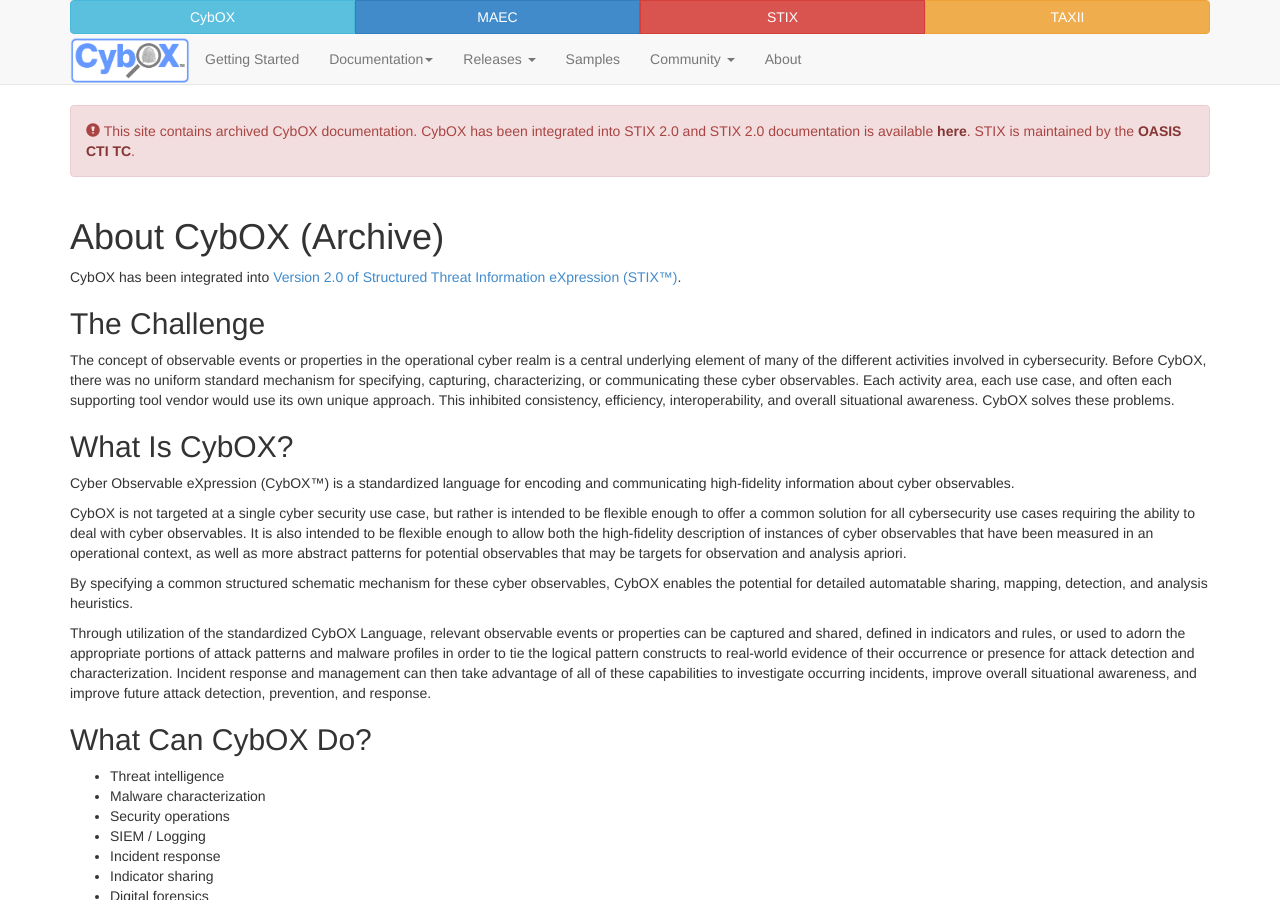
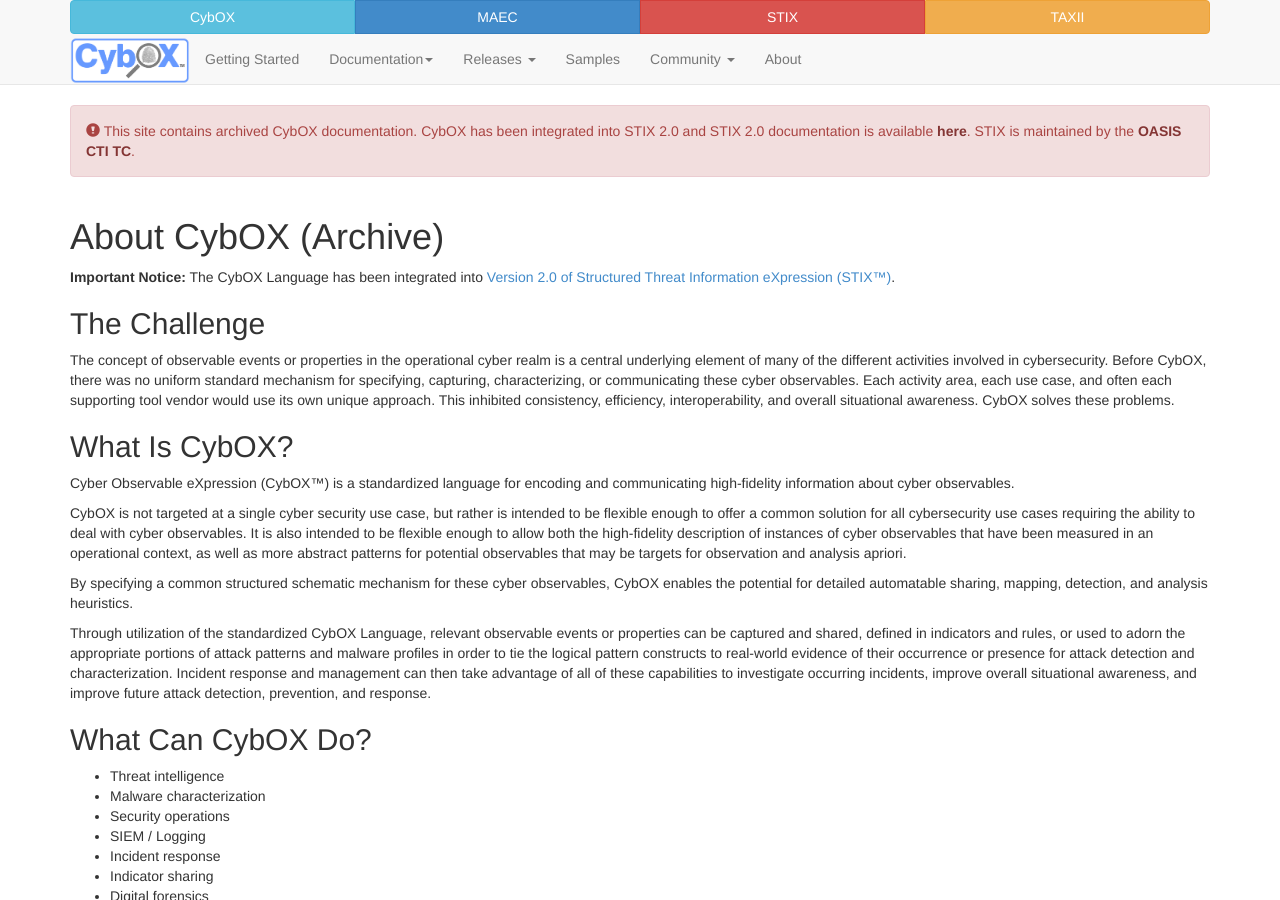
Before and after one commit to CybOXProject/cyboxproject.github.io, a Jekyll site: the page built from about/index.md, in a window 1280 px wide and 900 px high. Built offline with Jekyll 4.4.1, drawn with Linux system fonts in a browser that asks for light colours.

Commit message:
Updated About page
Updated text of notification explaining CybOX was integrated into STIX 2.0.

```diff
--- a/about/index.md
+++ b/about/index.md
@@ -3,7 +3,7 @@
 title: About CybOX (Archive)
 ---
 
-CybOX has been integrated into [Version 2.0 of Structured Threat Information eXpression (STIX™)](https://oasis-open.github.io/cti-documentation/).
+**Important Notice:** The CybOX Language has been integrated into [Version 2.0 of Structured Threat Information eXpression (STIX™)](https://oasis-open.github.io/cti-documentation/).
 
 ## The Challenge
 The concept of observable events or properties in the operational cyber realm is a central underlying element of many of the different activities involved in cybersecurity. Before CybOX, there was no uniform standard mechanism for specifying, capturing, characterizing, or communicating these cyber observables. Each activity area, each use case, and often each supporting tool vendor would use its own unique approach. This inhibited consistency, efficiency, interoperability, and overall situational awareness. CybOX solves these problems.
```
